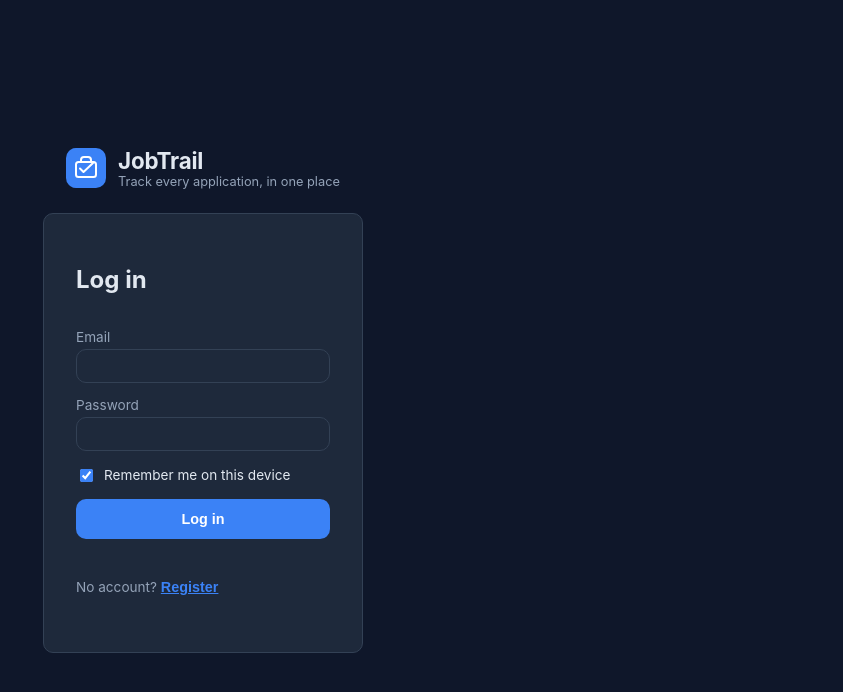
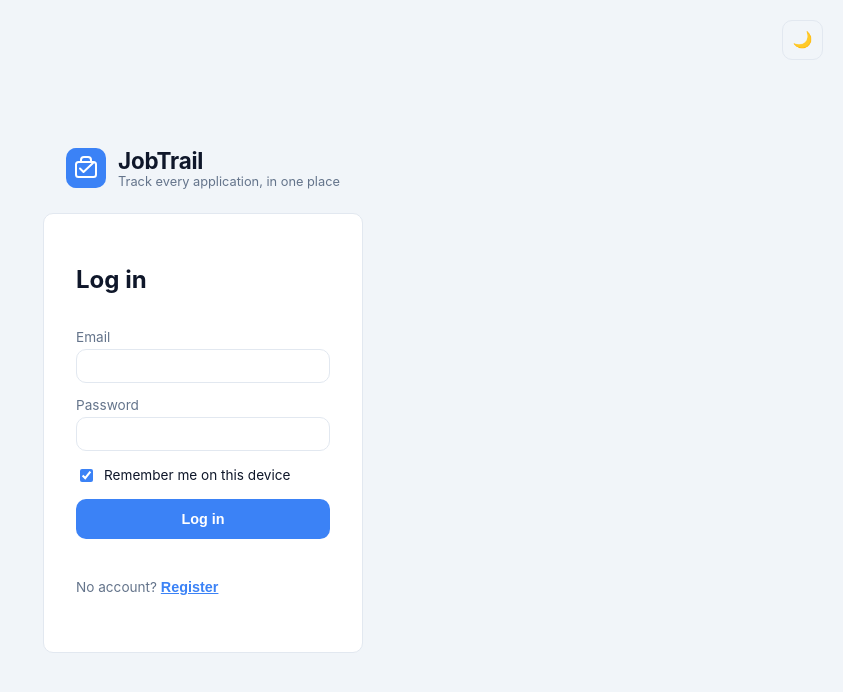
Before and after one commit to Arif9325/job-tracker, a React (Vite) app in the folder frontend/: page / in a window 1280 px wide. Shown: the top 692 px of the page, without its empty margins (437-1280 px from the left). Built offline with nearby package versions, Linux system fonts and the light colour scheme; no server answers.

Commit message:
Add light/dark theme toggle
Persisted to localStorage; defaults to the OS-level color-scheme preference for first-time visitors. Toggle button on both the login page and dashboard header.

```diff
--- a/frontend/src/App.tsx
+++ b/frontend/src/App.tsx
@@ -3,6 +3,7 @@ import { Dashboard } from "./components/Dashboard";
 import { LoginForm } from "./components/LoginForm";
 import { Logo } from "./components/Logo";
 import { RegisterForm } from "./components/RegisterForm";
+import { ThemeToggle } from "./components/ThemeToggle";
 import { useAuth } from "./context/AuthContext";
 
 export function App() {
@@ -15,6 +16,9 @@ export function App() {
 
   return (
     <div className="auth-page">
+      <div className="theme-toggle-corner">
+        <ThemeToggle />
+      </div>
       <div className="auth-page-inner">
         <div className="brand">
           <Logo />
--- a/frontend/src/components/Dashboard.tsx
+++ b/frontend/src/components/Dashboard.tsx
@@ -6,33 +6,50 @@ import { ApplicationForm, type ApplicationFormValues } from "./ApplicationForm";
 import { ApplicationTable } from "./ApplicationTable";
 import { Logo } from "./Logo";
 import { StatsSummary } from "./StatsSummary";
+import { ThemeToggle } from "./ThemeToggle";
 
 type SortKey = "dateApplied" | "company" | "status";
 type StatusFilter = ApplicationStatus | "All";
+const PAGE_SIZE = 10;
 
 export function Dashboard() {
   const { email, logout } = useAuth();
 
   const [applications, setApplications] = useState<JobApplication[]>([]);
+  const [totalCount, setTotalCount] = useState(0);
   const [stats, setStats] = useState<ApplicationStats | null>(null);
   const [loading, setLoading] = useState(true);
   const [error, setError] = useState<string | null>(null);
 
+  const [page, setPage] = useState(1);
+  const [includeArchived, setIncludeArchived] = useState(false);
   const [statusFilter, setStatusFilter] = useState<StatusFilter>("All");
   const [sortKey, setSortKey] = useState<SortKey>("dateApplied");
 
   const [showForm, setShowForm] = useState(false);
   const [editingApp, setEditingApp] = useState<JobApplication | undefined>(undefined);
 
+  const totalPages = Math.max(1, Math.ceil(totalCount / PAGE_SIZE));
+
   async function refresh() {
     setLoading(true);
     setError(null);
     try {
-      const [apps, statsResult] = await Promise.all([
-        applicationsApi.getAll(),
+      const [pageResult, statsResult] = await Promise.all([
+        applicationsApi.getAll(page, PAGE_SIZE, includeArchived),
         applicationsApi.getStats(),
       ]);
-      setApplications(apps);
+
+      // If an archive/delete just emptied the current page (and it's not
+      // page 1), step back a page rather than showing an empty page with
+      // valid pages still behind it.
+      if (pageResult.items.length === 0 && page > 1 && pageResult.totalCount > 0) {
+        setPage((p) => p - 1);
+        return;
+      }
+
+      setApplications(pageResult.items);
+      setTotalCount(pageResult.totalCount);
       setStats(statsResult);
     } catch (err) {
       setError(err instanceof Error ? err.message : "Failed to load applications");
@@ -44,16 +61,19 @@ export function Dashboard() {
   useEffect(() => {
     refresh();
     // eslint-disable-next-line react-hooks/exhaustive-deps
-  }, []);
+  }, [page, includeArchived]);
 
   const visibleApplications = useMemo(() => {
+    // Status filter and sort apply only within the current page, since
+    // pagination happens server-side — sorting/filtering the full
+    // dataset would need those to move server-side too. Fine at the
+    // 10-per-page scale this app targets; worth knowing as a limitation
+    // if this ever needs to scale further.
     let list = applications;
     if (statusFilter !== "All") {
       list = list.filter((a) => a.status === statusFilter);
     }
 
-    // Copy before sorting — Array.sort mutates in place, and we never
-    // want to mutate state directly in React.
     return [...list].sort((a, b) => {
       switch (sortKey) {
         case "company":
@@ -85,6 +105,7 @@ export function Dashboard() {
       dateApplied: new Date(values.dateApplied).toISOString(),
       postingUrl: values.postingUrl || null,
       notes: values.notes || null,
+      nextFollowUpDate: values.nextFollowUpDate ? new Date(values.nextFollowUpDate).toISOString() : null,
     };
 
     if (editingApp) {
@@ -97,12 +118,29 @@ export function Dashboard() {
     await refresh();
   }
 
-  async function handleDelete(app: JobApplication) {
-    const confirmed = window.confirm(`Delete the application for ${app.role} at ${app.company}?`);
+  async function handleArchive(app: JobApplication) {
+    await applicationsApi.archive(app.id);
+    await refresh();
+  }
+
+  async function handleRestore(app: JobApplication) {
+    await applicationsApi.restore(app.id);
+    await refresh();
+  }
+
+  async function handlePermanentDelete(app: JobApplication) {
+    const confirmed = window.confirm(
+      `Permanently delete the application for ${app.role} at ${app.company}? This can't be undone.`
+    );
     if (!confirmed) return;
 
     await applicationsApi.delete(app.id);
     await refresh();
+  }
+
+  function toggleArchivedView() {
+    setIncludeArchived((v) => !v);
+    setPage(1);
   }
 
   return (
@@ -113,6 +151,7 @@ export function Dashboard() {
           <h1>JobTrail</h1>
         </div>
         <div className="header-right">
+          <ThemeToggle />
           <span className="user-email">{email}</span>
           <button className="secondary" onClick={logout}>
             Log out
@@ -125,6 +164,8 @@ export function Dashboard() {
       {stats && <StatsSummary stats={stats} />}
 
       <div className="toolbar">
+        {!includeArchived && (
+          <>
             <label>
               Status
               <select value={statusFilter} onChange={(e) => setStatusFilter(e.target.value as StatusFilter)}>
@@ -145,18 +186,51 @@ export function Dashboard() {
                 <option value="status">Status</option>
               </select>
             </label>
+          </>
+        )}
 
-        <button onClick={openCreateForm}>+ Add application</button>
+        <button type="button" className="secondary" onClick={toggleArchivedView}>
+          {includeArchived ? "← Back to active" : "View archived"}
+        </button>
+
+        {!includeArchived && <button onClick={openCreateForm}>+ Add application</button>}
       </div>
 
       {loading ? (
         <p>Loading...</p>
       ) : (
+        <>
           <ApplicationTable
             applications={visibleApplications}
+            isArchivedView={includeArchived}
             onEdit={openEditForm}
-          onDelete={handleDelete}
+            onArchive={handleArchive}
+            onRestore={handleRestore}
+            onPermanentDelete={handlePermanentDelete}
           />
+
+          {totalPages > 1 && (
+            <div className="pagination">
+              <button
+                className="secondary"
+                disabled={page <= 1}
+                onClick={() => setPage((p) => p - 1)}
+              >
+                ← Previous
+              </button>
+              <span className="pagination-status">
+                Page {page} of {totalPages} ({totalCount} total)
+              </span>
+              <button
+                className="secondary"
+                disabled={page >= totalPages}
+                onClick={() => setPage((p) => p + 1)}
+              >
+                Next →
+              </button>
+            </div>
+          )}
+        </>
       )}
 
       {showForm && (
--- /dev/null
+++ b/frontend/src/components/ThemeToggle.tsx
@@ -0,0 +1,17 @@
+import { useTheme } from "../context/ThemeContext";
+
+export function ThemeToggle() {
+  const { theme, toggleTheme } = useTheme();
+
+  return (
+    <button
+      type="button"
+      className="theme-toggle secondary"
+      onClick={toggleTheme}
+      aria-label="Toggle light/dark theme"
+      title="Toggle light/dark theme"
+    >
+      {theme === "dark" ? "☀️" : "🌙"}
+    </button>
+  );
+}
--- /dev/null
+++ b/frontend/src/context/ThemeContext.tsx
@@ -0,0 +1,46 @@
+import { createContext, useContext, useEffect, useState, type ReactNode } from "react";
+
+type Theme = "dark" | "light";
+const STORAGE_KEY = "theme";
+
+interface ThemeContextValue {
+  theme: Theme;
+  toggleTheme: () => void;
+}
+
+const ThemeContext = createContext<ThemeContextValue | null>(null);
+
+function getInitialTheme(): Theme {
+  const stored = localStorage.getItem(STORAGE_KEY);
+  if (stored === "light" || stored === "dark") return stored;
+  // First-time visitor with no saved preference — respect their OS
+  // setting rather than always forcing dark.
+  return window.matchMedia("(prefers-color-scheme: light)").matches ? "light" : "dark";
+}
+
+export function ThemeProvider({ children }: { children: ReactNode }) {
+  const [theme, setTheme] = useState<Theme>(getInitialTheme);
+
+  useEffect(() => {
+    document.documentElement.setAttribute("data-theme", theme);
+    localStorage.setItem(STORAGE_KEY, theme);
+  }, [theme]);
+
+  function toggleTheme() {
+    setTheme((t) => (t === "dark" ? "light" : "dark"));
+  }
+
+  return (
+    <ThemeContext.Provider value={{ theme, toggleTheme }}>
+      {children}
+    </ThemeContext.Provider>
+  );
+}
+
+export function useTheme(): ThemeContextValue {
+  const ctx = useContext(ThemeContext);
+  if (!ctx) {
+    throw new Error("useTheme must be used inside a ThemeProvider");
+  }
+  return ctx;
+}
--- a/frontend/src/main.tsx
+++ b/frontend/src/main.tsx
@@ -2,6 +2,7 @@ import { StrictMode } from "react";
 import { createRoot } from "react-dom/client";
 import { App } from "./App";
 import { AuthProvider } from "./context/AuthContext";
+import { ThemeProvider } from "./context/ThemeContext";
 import "./styles.css";
 
 const rootElement = document.getElementById("root");
@@ -11,8 +12,10 @@ if (!rootElement) {
 
 createRoot(rootElement).render(
   <StrictMode>
-    <AuthProvider>
-      <App />
-    </AuthProvider>
+    <ThemeProvider>
+      <AuthProvider>
+        <App />
+      </AuthProvider>
+    </ThemeProvider>
   </StrictMode>
 );
--- a/frontend/src/styles.css
+++ b/frontend/src/styles.css
@@ -10,6 +10,19 @@
   --danger: #ef4444;
   --radius: 10px;
   --shadow: 0 4px 16px rgba(0, 0, 0, 0.25);
+}
+
+/* Light theme overrides, applied when data-theme="light" is set on
+   <html> by ThemeContext. Everything else in this file reads from
+   these same variables, so no other rule needs to change per-theme. */
+:root[data-theme="light"] {
+  --bg: #f1f5f9;
+  --surface: #ffffff;
+  --surface-hover: #f8fafc;
+  --border: #e2e8f0;
+  --text: #0f172a;
+  --text-dim: #64748b;
+  --shadow: 0 4px 16px rgba(15, 23, 42, 0.08);
 }
 
 * {
@@ -105,6 +118,7 @@ label {
 
 /* --- Auth pages --- */
 .auth-page {
+  position: relative;
   display: flex;
   align-items: center;
   justify-content: center;
@@ -135,6 +149,16 @@ label {
 .brand-tagline {
   font-size: 0.8rem;
   color: var(--text-dim);
+}
+.theme-toggle-corner {
+  position: absolute;
+  top: 1.25rem;
+  right: 1.25rem;
+}
+.theme-toggle {
+  padding: 0.5rem 0.6rem;
+  font-size: 1rem;
+  line-height: 1;
 }
 .auth-form {
   background: var(--surface);
@@ -184,7 +208,7 @@ label {
 
 .stats-grid {
   display: grid;
-  grid-template-columns: repeat(5, 1fr);
+  grid-template-columns: repeat(6, 1fr);
   gap: 0.75rem;
   margin-bottom: 1.5rem;
 }
@@ -206,6 +230,29 @@ label {
   color: var(--text-dim);
   text-transform: uppercase;
   letter-spacing: 0.03em;
+}
+.stat-overdue {
+  border-color: #7f1d1d;
+}
+.stat-overdue .stat-value {
+  color: #fca5a5;
+}
+
+.follow-up-overdue {
+  color: #fca5a5;
+  font-weight: 600;
+}
+
+.pagination {
+  display: flex;
+  align-items: center;
+  justify-content: center;
+  gap: 1rem;
+  margin-top: 1.25rem;
+}
+.pagination-status {
+  color: var(--text-dim);
+  font-size: 0.85rem;
 }
 
 .toolbar {
```
Lines whose indentation alone changed are shown as unchanged.
